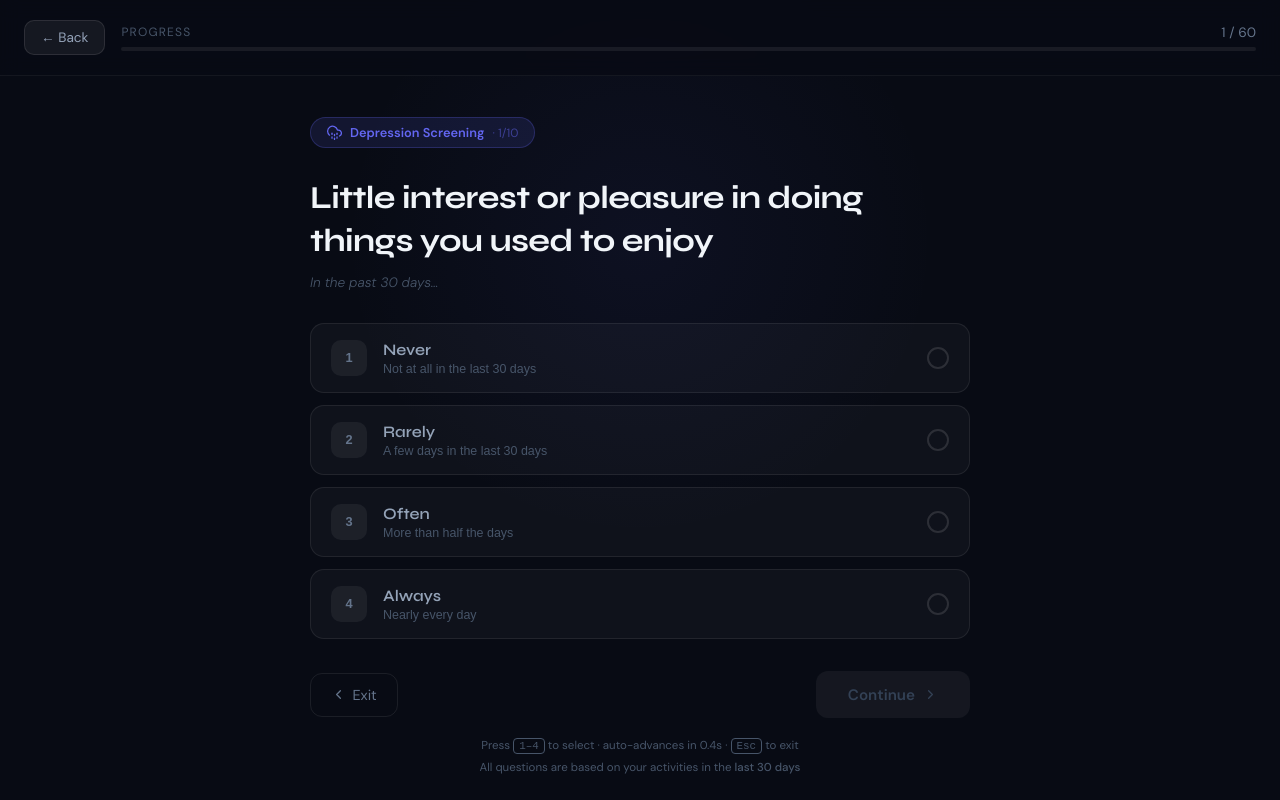
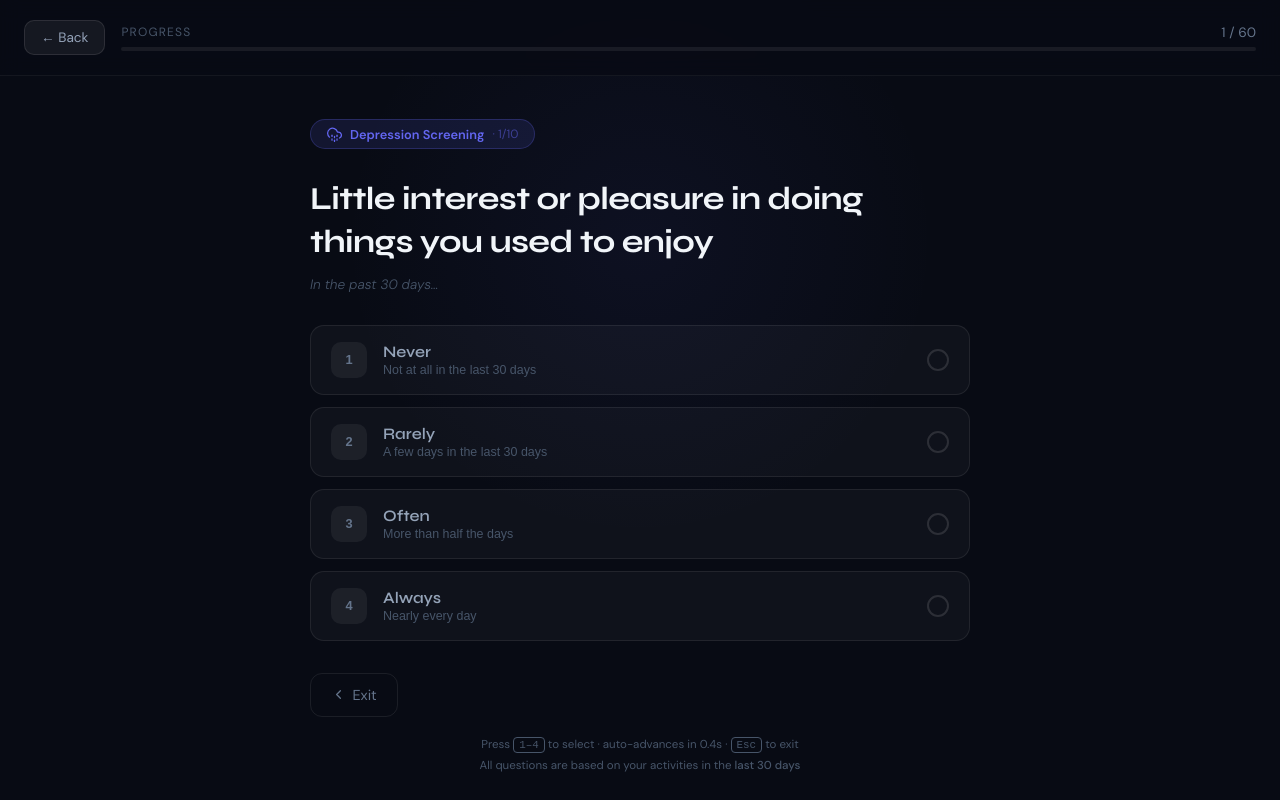
Before and after one commit to arniloyofficial/opencore, a React (Vite) app: page / in a window 1280 px wide. Both pictures are taken after a click on the button "Begin Assessment →". Built offline with nearby package versions, Linux system fonts and the light colour scheme.

Commit message:
Replace all files with local repo

```diff
--- a/src/components/Landing.jsx
+++ b/src/components/Landing.jsx
@@ -41,7 +41,6 @@ export default function Landing({ onStart }) {
           onMouseEnter={e=>{ e.currentTarget.style.background="rgba(255,255,255,0.1)"; e.currentTarget.style.color="#fff"; }}
           onMouseLeave={e=>{ e.currentTarget.style.background="rgba(255,255,255,0.05)"; e.currentTarget.style.color="#94a3b8"; }}>
           <svg width="13" height="13" viewBox="0 0 24 24" fill="currentColor"><path d="M12 2C6.477 2 2 6.484 2 12.017c0 4.425 2.865 8.18 6.839 9.504.5.092.682-.217.682-.483 0-.237-.008-.868-.013-1.703-2.782.605-3.369-1.343-3.369-1.343-.454-1.158-1.11-1.466-1.11-1.466-.908-.62.069-.608.069-.608 1.003.07 1.531 1.032 1.531 1.032.892 1.53 2.341 1.088 2.91.832.092-.647.35-1.088.636-1.338-2.22-.253-4.555-1.113-4.555-4.951 0-1.093.39-1.988 1.029-2.688-.103-.253-.446-1.272.098-2.65 0 0 .84-.27 2.75 1.026A9.564 9.564 0 0112 6.844c.85.004 1.705.115 2.504.337 1.909-1.296 2.747-1.027 2.747-1.027.546 1.379.202 2.398.1 2.651.64.7 1.028 1.595 1.028 2.688 0 3.848-2.339 4.695-4.566 4.943.359.309.678.92.678 1.855 0 1.338-.012 2.419-.012 2.747 0 .268.18.58.688.482A10.019 10.019 0 0022 12.017C22 6.484 17.522 2 12 2z"/></svg>
-          Open Source
         </a>
       </div>
 
--- a/src/components/Quiz.jsx
+++ b/src/components/Quiz.jsx
@@ -14,7 +14,6 @@ function ExitWarningDialog({ answeredCount, totalCount, onConfirm, onCancel }) {
   const pct = Math.round((answeredCount / totalCount) * 100);
 
   return (
-    // Backdrop
     <div
       onClick={onCancel}
       style={{
@@ -28,7 +27,6 @@ function ExitWarningDialog({ answeredCount, totalCount, onConfirm, onCancel }) {
         fontFamily: "'DM Sans', sans-serif",
       }}
     >
-      {/* Dialog card — stop propagation so clicking inside doesn't dismiss */}
       <div
         onClick={e => e.stopPropagation()}
         style={{
@@ -43,7 +41,6 @@ function ExitWarningDialog({ answeredCount, totalCount, onConfirm, onCancel }) {
           transition: "transform 0.25s ease",
         }}
       >
-        {/* Warning icon */}
         <div style={{
           width: 52, height: 52, borderRadius: "50%",
           background: "rgba(251,146,60,0.12)",
@@ -59,7 +56,6 @@ function ExitWarningDialog({ answeredCount, totalCount, onConfirm, onCancel }) {
           </svg>
         </div>
 
-        {/* Title */}
         <h2 style={{
           margin: "0 0 0.5rem",
           fontSize: "1.2rem", fontWeight: 700,
@@ -69,12 +65,10 @@ function ExitWarningDialog({ answeredCount, totalCount, onConfirm, onCancel }) {
           Leave the assessment?
         </h2>
 
-        {/* Body */}
         <p style={{ margin: "0 0 1.5rem", fontSize: "0.9rem", color: "#64748b", lineHeight: 1.6 }}>
           Your progress will be lost and you'll need to start over from the beginning.
         </p>
 
-        {/* Progress recap */}
         <div style={{
           background: "rgba(255,255,255,0.03)",
           border: "1px solid rgba(255,255,255,0.06)",
@@ -98,9 +92,7 @@ function ExitWarningDialog({ answeredCount, totalCount, onConfirm, onCancel }) {
           </div>
         </div>
 
-        {/* Actions */}
         <div style={{ display: "flex", gap: "0.75rem" }}>
-          {/* Stay button — primary */}
           <button
             onClick={onCancel}
             autoFocus
@@ -121,7 +113,6 @@ function ExitWarningDialog({ answeredCount, totalCount, onConfirm, onCancel }) {
             Keep going
           </button>
 
-          {/* Leave button — destructive secondary */}
           <button
             onClick={onConfirm}
             style={{
@@ -150,7 +141,6 @@ function ExitWarningDialog({ answeredCount, totalCount, onConfirm, onCancel }) {
           </button>
         </div>
 
-        {/* Keyboard hint */}
         <p style={{ margin: "1rem 0 0", textAlign: "center", fontSize: "0.7rem", color: "#334155" }}>
           Press{" "}
           <kbd style={{ padding: "1px 5px", border: "1px solid #334155", borderRadius: 4, fontSize: "0.66rem", fontFamily: "monospace" }}>Esc</kbd>
@@ -246,6 +236,7 @@ function SectionTransition({ completedSection, nextSection, onContinue }) {
           </div>
         )}
 
+        {/* Continue button — kept for mobile users who have no keyboard */}
         <button
           onClick={onContinue}
           style={{
@@ -293,7 +284,7 @@ export default function Quiz({ onComplete, onBack }) {
   const [selected, setSelected] = useState(null);
   const [transition, setTransition] = useState(null);
   const [showExitWarning, setShowExitWarning] = useState(false);
-  const pendingExitAction = useRef(null); // stores the callback to run if user confirms exit
+  const pendingExitAction = useRef(null);
   const autoAdvanceTimer = useRef(null);
 
   const question = ALL_QUESTIONS[currentIdx];
@@ -306,13 +297,10 @@ export default function Quiz({ onComplete, onBack }) {
     setSelected(answers[question.id] ?? null);
   }, [currentIdx, question.id, answers]);
 
-  // ── Browser navigation guard (popstate / beforeunload) ────────────────────
   useEffect(() => {
-    // Push a history entry so the browser back button triggers popstate
     window.history.pushState({ quizActive: true }, "");
 
     function handlePopState() {
-      // Re-push so the URL doesn't actually change
       window.history.pushState({ quizActive: true }, "");
       triggerExitWarning(() => onBack());
     }
@@ -332,7 +320,6 @@ export default function Quiz({ onComplete, onBack }) {
     };
   }, [answeredCount]);
 
-  // ── Trigger the exit warning with a callback for what to do if confirmed ──
   function triggerExitWarning(exitCallback) {
     if (autoAdvanceTimer.current) clearTimeout(autoAdvanceTimer.current);
     pendingExitAction.current = exitCallback;
@@ -352,7 +339,6 @@ export default function Quiz({ onComplete, onBack }) {
     pendingExitAction.current = null;
   }
 
-  // ── Quiz navigation ───────────────────────────────────────────────────────
   function handleNext(scoreOverride) {
     const scoreToUse = scoreOverride !== undefined ? scoreOverride : selected;
     if (scoreToUse === null) return;
@@ -396,9 +382,6 @@ export default function Quiz({ onComplete, onBack }) {
     return () => { if (autoAdvanceTimer.current) clearTimeout(autoAdvanceTimer.current); };
   }, []);
 
-  // The "← Back" button / Previous button in the top bar:
-  // - At Q1: show exit warning → leave assessment entirely
-  // - Beyond Q1: go to previous question (no warning needed, no progress lost)
   function handleBackButton() {
     if (autoAdvanceTimer.current) clearTimeout(autoAdvanceTimer.current);
     if (currentIdx === 0) {
@@ -410,15 +393,12 @@ export default function Quiz({ onComplete, onBack }) {
     }
   }
 
-  // ── Keyboard handler ──────────────────────────────────────────────────────
   useEffect(() => {
     function handleKey(e) {
-      // Exit warning is open
       if (showExitWarning) {
         if (e.key === "Escape" || e.key === "Enter") handleExitCancel();
         return;
       }
-      // Section transition is open
       if (transition) {
         if (e.key === "Enter") handleTransitionContinue();
         return;
@@ -441,7 +421,6 @@ export default function Quiz({ onComplete, onBack }) {
   return (
     <div style={{ minHeight: "100vh", background: "#080b14", display: "flex", flexDirection: "column", fontFamily: "'DM Sans', sans-serif", position: "relative", overflow: "hidden" }}>
 
-      {/* Exit warning dialog */}
       {showExitWarning && (
         <ExitWarningDialog
           answeredCount={answeredCount}
@@ -451,7 +430,6 @@ export default function Quiz({ onComplete, onBack }) {
         />
       )}
 
-      {/* Section transition overlay */}
       {transition && (
         <SectionTransition
           completedSection={transition.completedSection}
@@ -567,32 +545,14 @@ export default function Quiz({ onComplete, onBack }) {
             })}
           </div>
 
-          {/* Navigation */}
-          <div style={{ display: "flex", alignItems: "center", justifyContent: "space-between", marginBottom: "1.25rem" }}>
-            <button onClick={handleBackButton} disabled={false}
+          {/* Navigation — Previous only */}
+          <div style={{ display: "flex", alignItems: "center", justifyContent: "flex-start", marginBottom: "1.25rem" }}>
+            <button onClick={handleBackButton}
               style={{ display: "flex", alignItems: "center", gap: "0.4rem", padding: "0.75rem 1.25rem", background: "transparent", border: "1px solid rgba(255,255,255,0.08)", borderRadius: 12, color: "#64748b", cursor: "pointer", fontSize: "0.9rem", fontFamily: "'DM Sans', sans-serif", transition: "all 0.2s" }}
               onMouseEnter={e => { e.currentTarget.style.borderColor = "rgba(255,255,255,0.2)"; }}
               onMouseLeave={e => { e.currentTarget.style.borderColor = "rgba(255,255,255,0.08)"; }}>
               <svg width="15" height="15" viewBox="0 0 24 24" fill="none" stroke="currentColor" strokeWidth="2" strokeLinecap="round" strokeLinejoin="round"><polyline points="15 18 9 12 15 6" /></svg>
               {currentIdx === 0 ? "Exit" : "Previous"}
-            </button>
-
-            <button onClick={() => handleNext()} disabled={selected === null}
-              style={{
-                display: "flex", alignItems: "center", gap: "0.5rem",
-                padding: "0.85rem 2rem",
-                background: selected !== null ? `linear-gradient(135deg, #6366f1, ${currentSection.color})` : "rgba(255,255,255,0.05)",
-                border: "none", borderRadius: 12,
-                color: selected !== null ? "#fff" : "#334155",
-                cursor: selected !== null ? "pointer" : "not-allowed",
-                fontSize: "0.95rem", fontWeight: 600, fontFamily: "'DM Sans', sans-serif",
-                boxShadow: selected !== null ? `0 8px 24px ${currentSection.color}35` : "none",
-                transition: "all 0.2s ease",
-              }}
-              onMouseEnter={e => { if (selected !== null) { e.currentTarget.style.transform = "translateY(-1px)"; e.currentTarget.style.boxShadow = `0 12px 32px ${currentSection.color}50`; } }}
-              onMouseLeave={e => { e.currentTarget.style.transform = "translateY(0)"; e.currentTarget.style.boxShadow = selected !== null ? `0 8px 24px ${currentSection.color}35` : "none"; }}>
-              {currentIdx === total - 1 ? "View Results" : "Continue"}
-              <svg width="15" height="15" viewBox="0 0 24 24" fill="none" stroke="currentColor" strokeWidth="2" strokeLinecap="round" strokeLinejoin="round"><polyline points="9 18 15 12 9 6" /></svg>
             </button>
           </div>
 
--- a/src/pages/index.js
+++ b/src/pages/index.js
@@ -36,7 +36,6 @@ export default function Home() {
               className={styles.githubLink}
             >
               <GithubIcon />
-              Open Source
             </a>
           </header>
 
```
Also changed, not shown: src/pages/assessment.js (+0 -18 lines).
